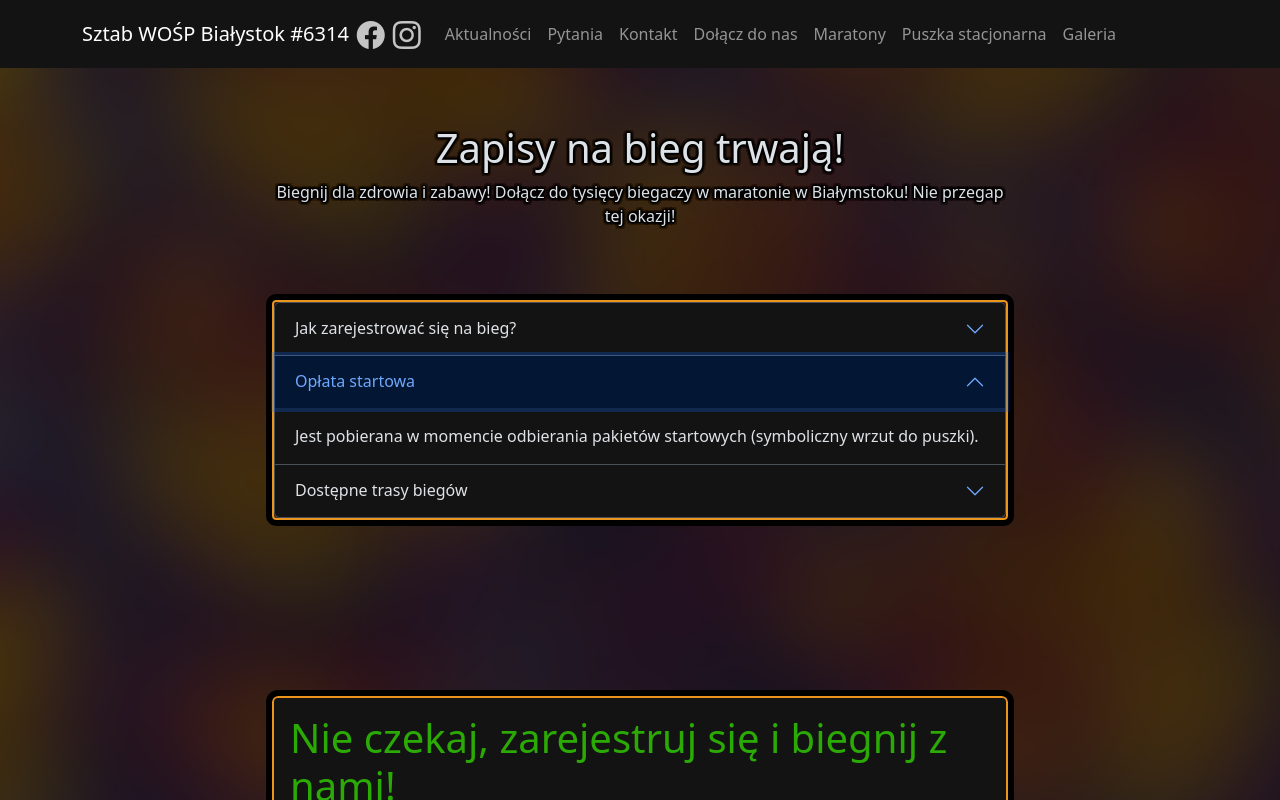
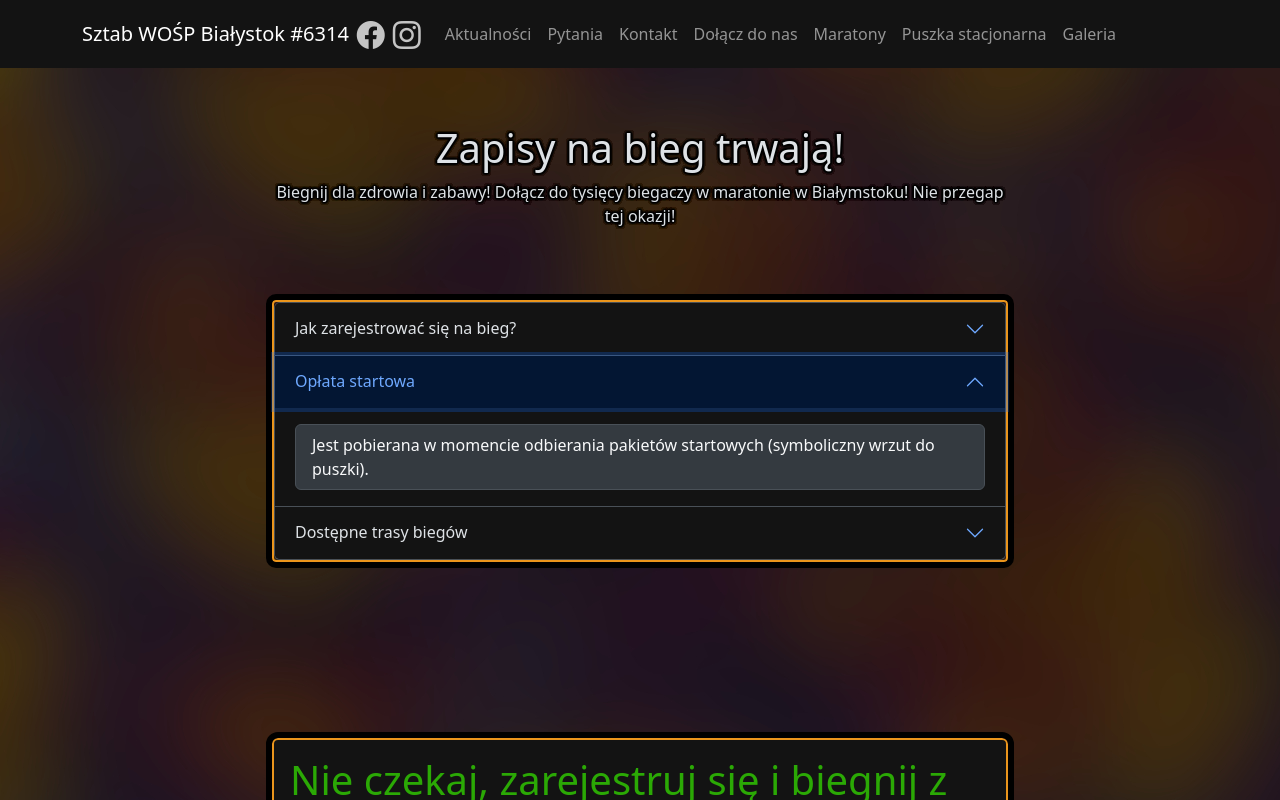
Before and after one commit to Sztab-WOSP-Bialystok/wosp-staff, a Next.js app: page /marathons in a window 1280 px wide. Both pictures are taken after a click on the button "Opłata startowa". Shown: the top 800 px of the page. Built offline with nearby package versions, Linux system fonts and the light colour scheme.

Commit message:
added List to middle accordion body item

```diff
--- a/app/marathons/page.tsx
+++ b/app/marathons/page.tsx
@@ -68,8 +68,13 @@ export default function Page() {
 							<Accordion.Header>Opłata startowa</Accordion.Header>
 
 							<Accordion.Body>
-								Jest pobierana w momencie odbierania pakietów
-								startowych (symboliczny wrzut do puszki).
+								<ListGroup>
+									<ListGroup.Item variant="light">
+										Jest pobierana w momencie odbierania
+										pakietów startowych (symboliczny wrzut
+										do puszki).
+									</ListGroup.Item>
+								</ListGroup>
 							</Accordion.Body>
 						</Accordion.Item>
 
@@ -104,7 +109,10 @@ export default function Page() {
 					</Accordion>
 				</Col>
 
-				<Col xl={{ span: 8, offset: 2 }} style={{ marginTop: "8rem", marginBottom: "1rem" }}>
+				<Col
+					xl={{ span: 8, offset: 2 }}
+					style={{ marginTop: "8rem", marginBottom: "1rem" }}
+				>
 					<Card>
 						<Card.Body>
 							<div className="text-center text-md-start">
```
